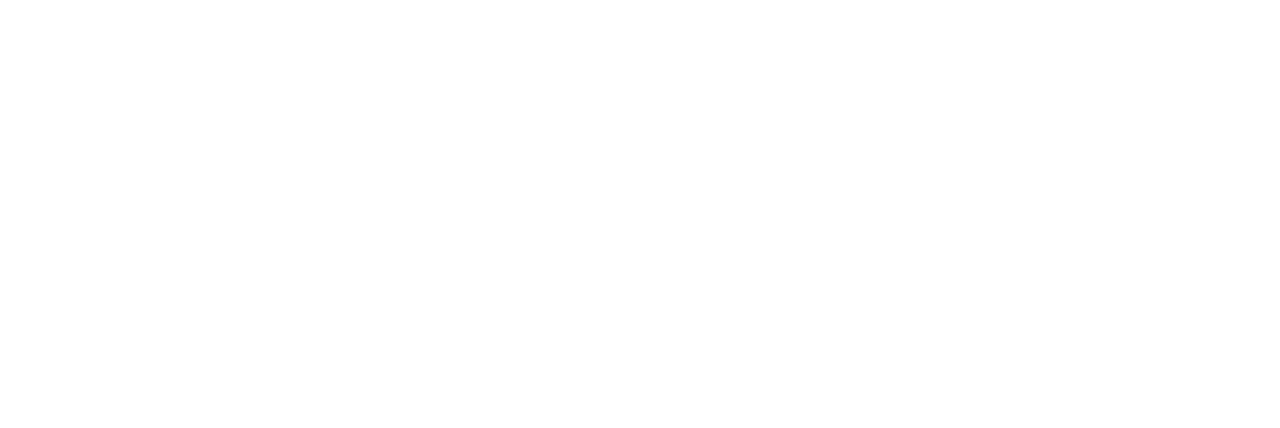
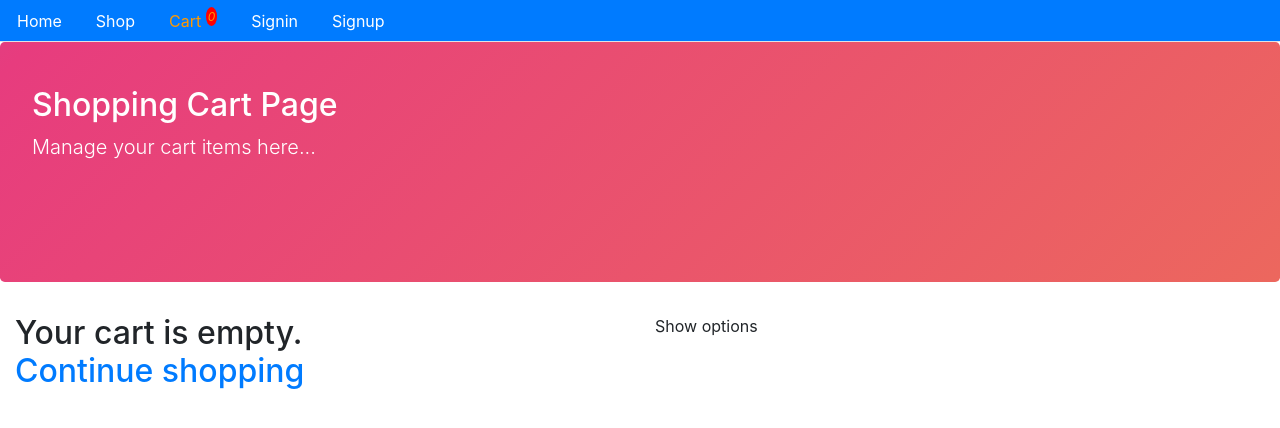
Before and after one commit to slugovoy/ecommerce, a React (Create React App) app in the folder client/: page /cart in a window 1280 px wide. Shown: the top 428 px of the page. Built offline with nearby package versions, Linux system fonts and the light colour scheme.

Commit message:
cart component

```diff
--- a/client/src/Routes.js
+++ b/client/src/Routes.js
@@ -11,6 +11,7 @@ import AddCategory from "./admin/AddCategory";
 import AddProduct from "./admin/AddProduct";
 import Shop from "./core/Shop";
 import Product from "./core/Product";
+import Cart from "./core/Cart";
 
 const Routes = () => {
   return (
@@ -25,6 +26,7 @@ const Routes = () => {
         <AdminRoute exact path="/create/category" component={AddCategory} />
         <AdminRoute exact path="/create/product" component={AddProduct} />
         <Route exact path="/product/:productId" component={Product} />
+        <Route exact path="/cart" component={Cart} />
       </Switch>
     </BrowserRouter>
   );
--- /dev/null
+++ b/client/src/core/Cart.js
@@ -0,0 +1,52 @@
+import React, { useState, useEffect } from "react";
+import Layout from "./Layout";
+import { Link } from "react-router-dom";
+import { getCart } from "./cartHelpers";
+import Card from "./Card";
+
+const Cart = () => {
+  const [items, setItems] = useState([]);
+
+  useEffect(() => {
+    setItems(getCart());
+  }, []);
+
+  const showItems = (items) => {
+    return (
+      <div>
+        <h2>Your Cart has {`${items.length}`} items</h2>
+        <hr />
+        {items.map((item, index) => (
+          <Card product={item} key={index} />
+        ))}
+      </div>
+    );
+  };
+
+  const noItemsMassage = () => (
+    <h2>
+      Your cart is empty.
+      <br />
+      <Link to="/shop">Continue shopping</Link>
+    </h2>
+  );
+
+  return (
+    <Layout
+      title="Shopping Cart Page"
+      description="Manage your cart items here..."
+      className="container-fluid"
+    >
+      <div className="row">
+        <div className="col-6">
+          {items.length > 0 ? showItems(items) : noItemsMassage()}
+        </div>
+        <div className="col-6">
+          <p>Show options</p>
+        </div>
+      </div>
+    </Layout>
+  );
+};
+
+export default Cart;
--- a/client/src/core/Menu.js
+++ b/client/src/core/Menu.js
@@ -1,6 +1,7 @@
 import React, { Fragment } from "react";
 import { Link, withRouter } from "react-router-dom";
 import { signout, isAuthenticated } from "../auth";
+import { itemTotal } from "./cartHelpers";
 
 const isActive = (history, path) => {
   if (history.location.pathname === path) {
@@ -20,8 +21,21 @@ const Menu = ({ history }) => {
           </Link>
         </li>
         <li className="nav-item">
-          <Link className="nav-link" style={isActive(history, "/shop")} to="/shop">
+          <Link
+            className="nav-link"
+            style={isActive(history, "/shop")}
+            to="/shop"
+          >
             Shop
+          </Link>
+        </li>
+        <li className="nav-item">
+          <Link
+            className="nav-link"
+            style={isActive(history, "/cart")}
+            to="/cart"
+          >
+            Cart <sup><small className="cart-badge">{itemTotal()}</small></sup>
           </Link>
         </li>
         {isAuthenticated() && isAuthenticated().user.role === 0 && (
--- a/client/src/core/cartHelpers.js
+++ b/client/src/core/cartHelpers.js
@@ -17,7 +17,6 @@ export const addItem = (item, next) => {
     // ...with the array of ids we got on when first map() was used
     // run map() on it again and return the actual product from the cart
 
-
     cart = Array.from(new Set(cart.map((product) => product._id))).map((id) => {
       return cart.find((product) => product._id === id);
     });
@@ -25,3 +24,20 @@ export const addItem = (item, next) => {
     next();
   }
 };
+
+export const itemTotal = () => {
+  if (typeof window !== "undefined") {
+    if (localStorage.getItem("cart")) {
+      return JSON.parse(localStorage.getItem("cart")).length;
+    }
+  }
+  return 0;
+};
+export const getCart = () => {
+  if (typeof window !== "undefined") {
+    if (localStorage.getItem("cart")) {
+      return JSON.parse(localStorage.getItem("cart"));
+    }
+  }
+  return [];
+};
--- a/client/src/style.css
+++ b/client/src/style.css
@@ -53,6 +53,15 @@
         margin-top: 10px;
     }
 }
+
+.cart-badge, .cart-badge:hover {
+    border-radius: 50%;
+    padding: 2px;
+    font-size: 12px;
+    font-style: italic;
+    background: red;
+}
+
 .headerTitle {
     text-shadow: 2px 2px rgba(50, 50, 70, 0.3);
 }
```
Lines whose indentation alone changed are shown as unchanged.
